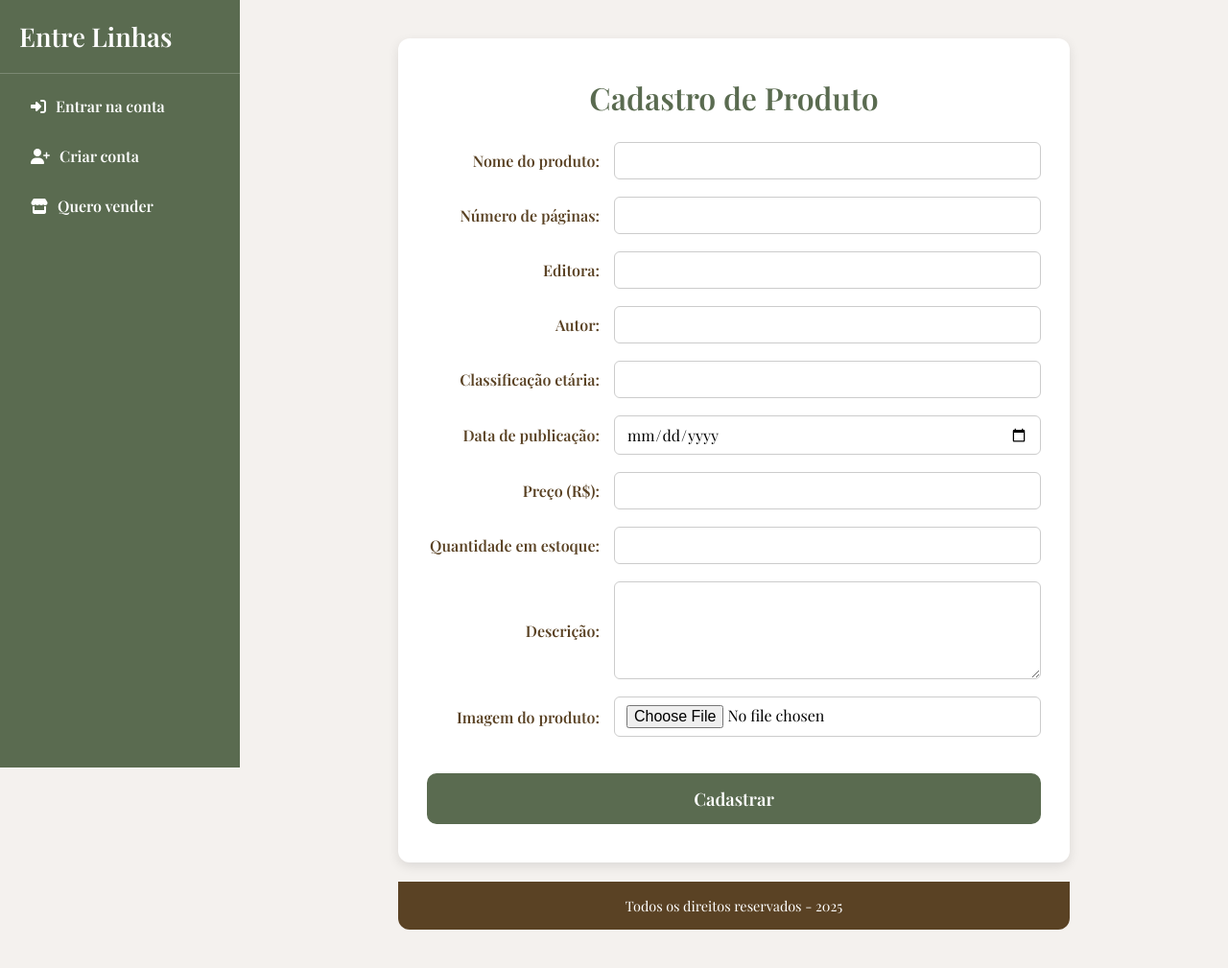
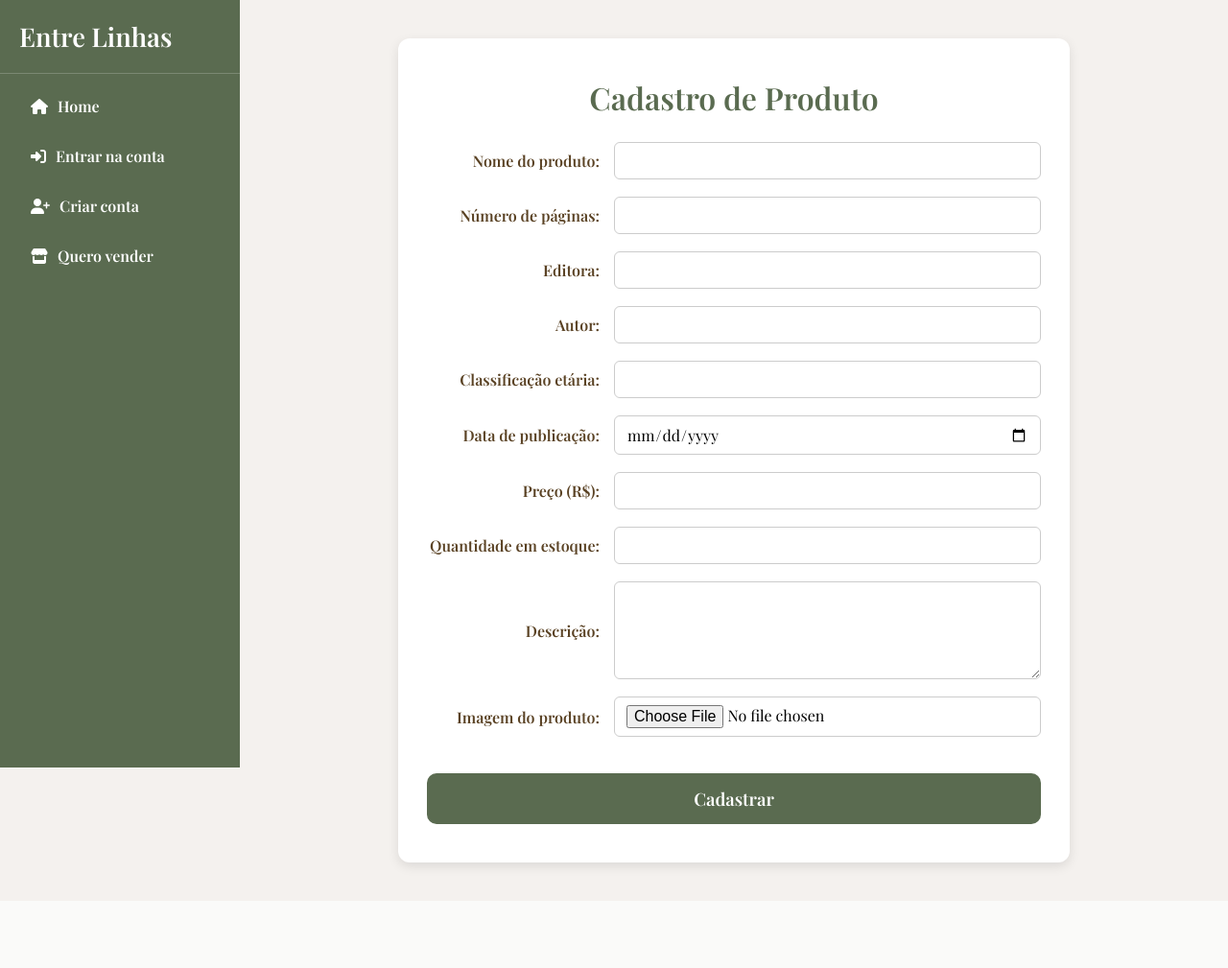
Before and after one commit to gouveazs/PROJETO-TCC, a PHP site: page /php/cadastro/cadastroProduto.php in a window 1280 px wide. Shown: the whole page at 96% size. After the commit the page ends 911 px from the top, so only its background shows below. Run offline with PHP 8.4, Linux system fonts and the light colour scheme.

Commit message:
tá file o cadastro produto

```diff
--- a/index.php
+++ b/index.php
@@ -324,7 +324,7 @@ $produtos = $stmt->fetchAll(PDO::FETCH_ASSOC);
         <li><a href="#"><img src="imgs/inicio.png" alt="Início" style="width:20px; margin-right:10px;"> Início</a></li>
         <li><a href="explorar.php"><img src="imgs/explorar.png" alt="Explorar" style="width:20px; margin-right:10px;"> Explorar</a></li>
         <li><a href="comunidade.php"><img src="imgs/comunidades.png" alt="Comunidades" style="width:20px; margin-right:10px;"> Comunidades</a></li>
-        <li><a href="#"><img src="imgs/destaques.png" alt="Destaques" style="width:20px; margin-right:10px;"> Destaques</a></li>
+        <li><a href="#"><img src="imgs/destaque.png" alt="Destaques" style="width:20px; margin-right:10px;"> Destaques</a></li>
         <li><a href="#"><img src="imgs/favoritos.png" alt="Favoritos" style="width:20px; margin-right:10px;"> Favoritos</a></li>
         <li><a href="#"><img src="imgs/carrinho.png" alt="Carrinho" style="width:20px; margin-right:10px;"> Carrinho</a></li>
       </ul>
@@ -352,7 +352,7 @@ $produtos = $stmt->fetchAll(PDO::FETCH_ASSOC);
         <?php endif; ?>
 
         <?php if ($nome): ?>
-          <li><a href="login/logout.php"><img src="imgs/logout.png" alt="Sair" style="width:20px; margin-right:10px;"> Sair</a></li>
+          <li><a href="login/logout.php"><img src="imgs/sair.png" alt="Sair" style="width:20px; margin-right:10px;"> Sair</a></li>
         <?php endif; ?>
       </ul>
     </nav>
--- a/php/cadastro/cadastroProduto.php
+++ b/php/cadastro/cadastroProduto.php
@@ -40,7 +40,6 @@ $tipo = isset($_SESSION['tipo']) ? $_SESSION['tipo'] : null;
       display: flex;
     }
 
-    /* Sidebar */
     .sidebar {
       position: fixed;
       top: 0;
@@ -62,7 +61,6 @@ $tipo = isset($_SESSION['tipo']) ? $_SESSION['tipo'] : null;
       margin-bottom: 15px;
       font-size: 1.7rem;
       font-weight: 700;
-      color: var(--branco);
       user-select: none;
     }
 
@@ -91,7 +89,6 @@ $tipo = isset($_SESSION['tipo']) ? $_SESSION['tipo'] : null;
       background-color: #6f8562;
     }
 
-    /* Área principal */
     .content-area {
       margin-left: 250px;
       width: calc(100% - 250px);
@@ -182,18 +179,6 @@ $tipo = isset($_SESSION['tipo']) ? $_SESSION['tipo'] : null;
       background-color: #48603b;
     }
 
-    footer.rodape {
-      background-color: var(--marrom);
-      color: var(--branco);
-      text-align: center;
-      padding: 15px 20px;
-      font-size: 0.9rem;
-      width: 100%;
-      max-width: 700px;
-      border-radius: 0 0 12px 12px;
-      margin-top: 20px;
-    }
-
     @media (max-width: 768px) {
       .sidebar {
         width: 200px;
@@ -232,6 +217,8 @@ $tipo = isset($_SESSION['tipo']) ? $_SESSION['tipo'] : null;
     <div class="logo">Entre Linhas</div>
     <nav>
       <ul>
+        <li><a href="../../index.php"><i class="fas fa-home"></i> Home</a></li>
+
         <?php if (!$nome): ?>
           <li><a href="../../login/login.php"><i class="fas fa-sign-in-alt"></i> Entrar na conta</a></li>
           <li><a href="../../php/cadastro/cadastroUsuario.php"><i class="fas fa-user-plus"></i> Criar conta</a></li>
@@ -311,10 +298,9 @@ $tipo = isset($_SESSION['tipo']) ? $_SESSION['tipo'] : null;
         <input type="submit" value="Cadastrar">
       </form>
     </main>
+  </div>
 
-    <footer class="rodape">
-      Todos os direitos reservados - 2025
-    </footer>
-  </div>
+
+
 </body>
 </html>
```
Also changed, not shown: imgs/destaque.png (added), imgs/sair.png (added).
